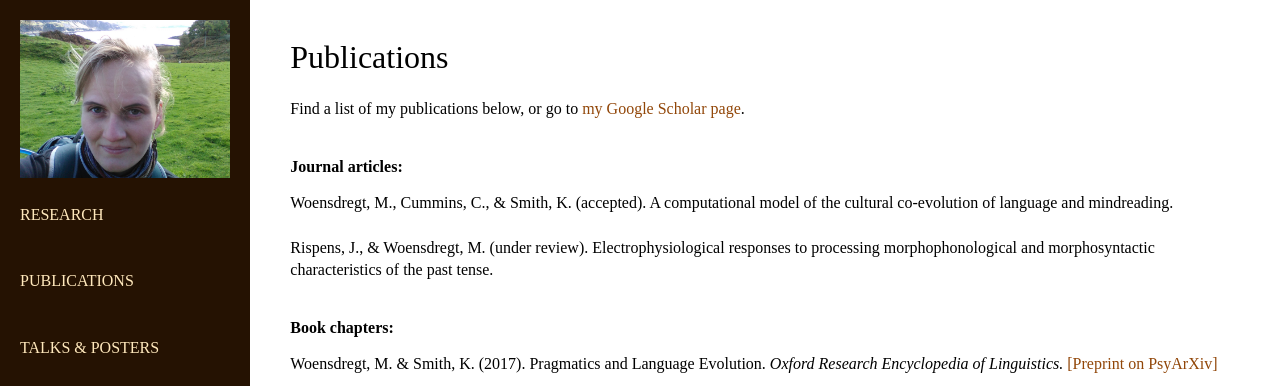
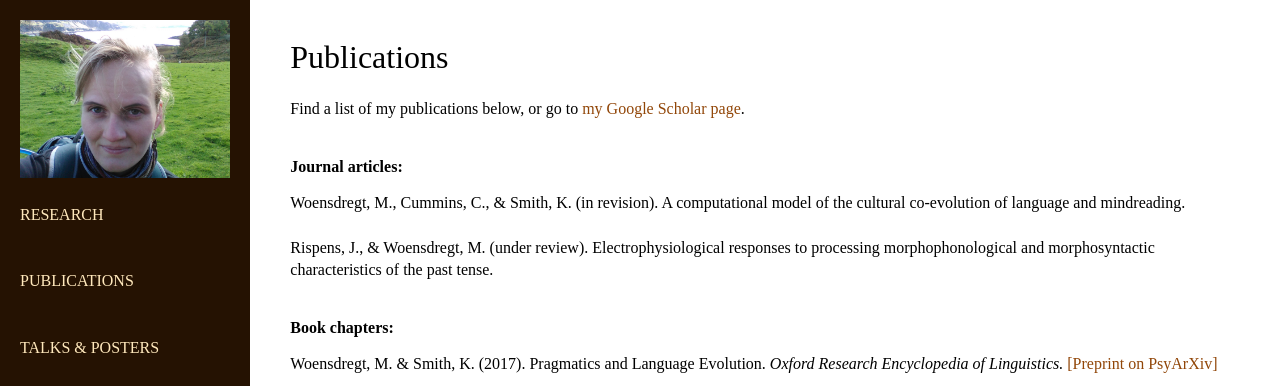
Before and after one commit to marieke-woensdregt/marieke-woensdregt.github.io, a Jekyll site: the page built from publications/index.html, in a window 1280 px wide. Shown: the top 386 px of the page. Built offline with Jekyll 4.4.1, drawn with Linux system fonts in a browser that asks for light colours.

Commit message:
Update index.html

```diff
--- a/publications/index.html
+++ b/publications/index.html
@@ -12,7 +12,7 @@ title: Publications
 
 	<h3> Journal articles: </h3>
 	<p class="bottom-one">
-		Woensdregt, M., Cummins, C., &amp; Smith, K. (accepted).
+		Woensdregt, M., Cummins, C., &amp; Smith, K. (in revision).
 		A computational model of the cultural co-evolution of language and mindreading.
 
 		<br />
```
